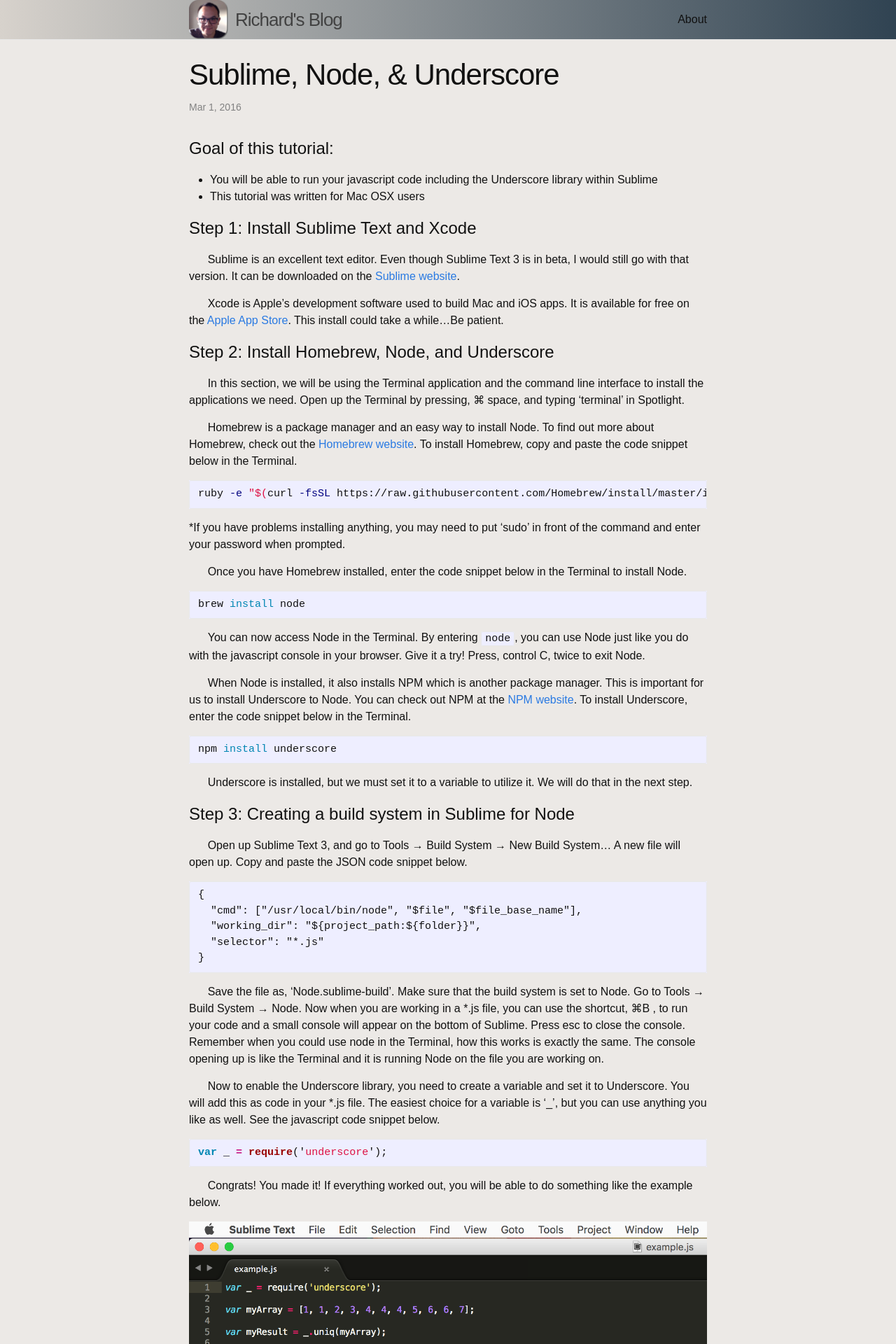
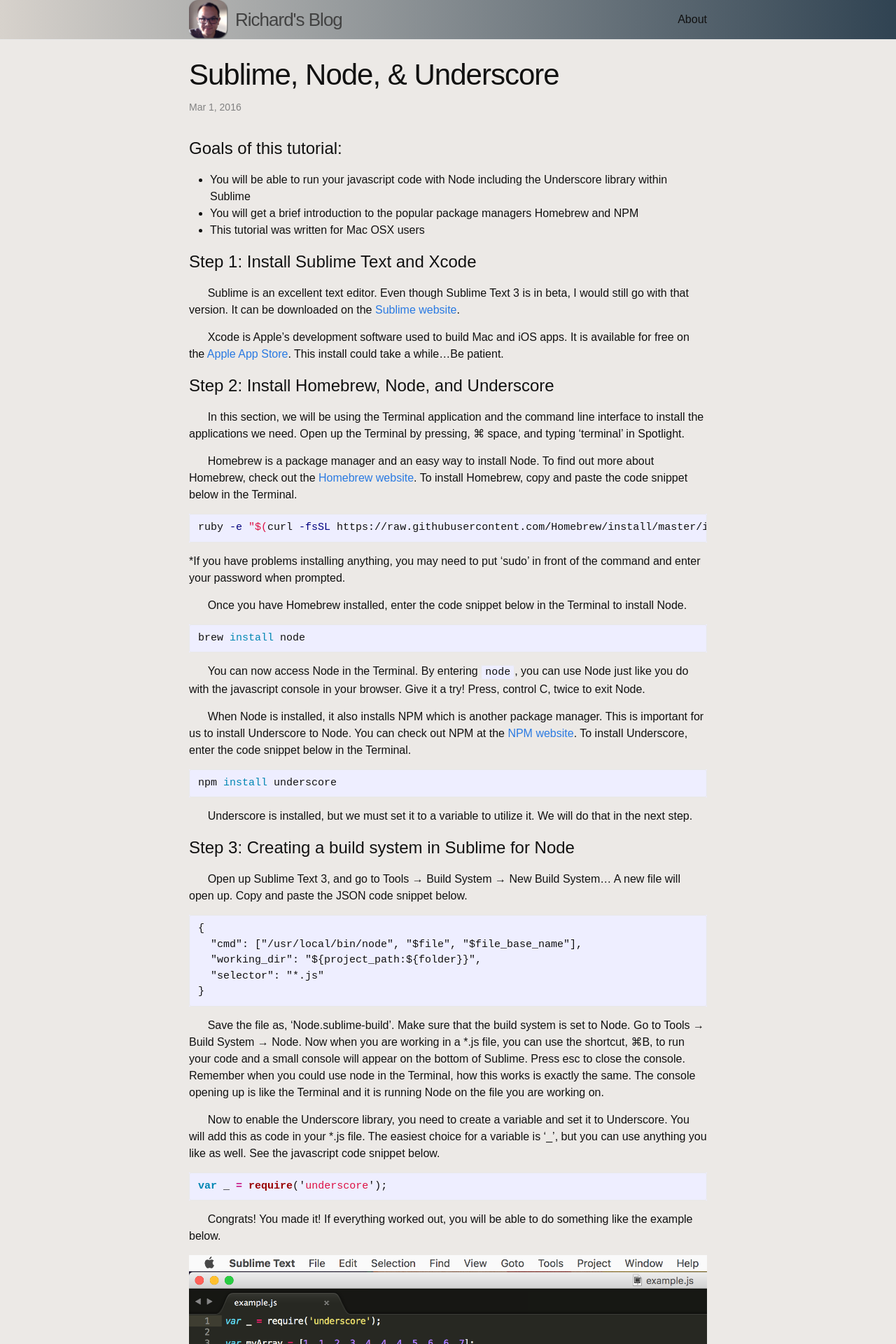
Before and after one commit to richHong/richHong.github.io, a Jekyll site: the page built from _posts/2016-03-01-sublime.md, in a window 1280 px wide. Shown: the top 1920 px of the page at 70% size. Built offline with Jekyll 4.4.1, drawn with Linux system fonts in a browser that asks for light colours; comment, search, counter and statistics services are not loaded.

Commit message:
edited sublime

````diff
--- a/_posts/2016-03-01-sublime.md
+++ b/_posts/2016-03-01-sublime.md
@@ -5,8 +5,9 @@
 categories: sublime
 ---
 
-# Goal of this tutorial:
-* You will be able to run your javascript code including the Underscore library within Sublime
+# Goals of this tutorial:
+* You will be able to run your javascript code with Node including the Underscore library within Sublime
+* You will get a brief introduction to the popular package managers Homebrew and NPM
 * This tutorial was written for Mac OSX users
 
 # Step 1: Install Sublime Text and Xcode
@@ -53,7 +54,7 @@
 }
 ```
 
-&nbsp;&nbsp;&nbsp;&nbsp;&nbsp;&nbsp;Save the file as, 'Node.sublime-build'. Make sure that the build system is set to Node. Go to Tools → Build System → Node. Now when you are working in a *.js file, you can use the shortcut, ⌘B , to run your code and a small console will appear on the bottom of Sublime. Press esc to close the console. Remember when you could use node in the Terminal, how this works is exactly the same. The console opening up is like the Terminal and it is running Node on the file you are working on.
+&nbsp;&nbsp;&nbsp;&nbsp;&nbsp;&nbsp;Save the file as, 'Node.sublime-build'. Make sure that the build system is set to Node. Go to Tools → Build System → Node. Now when you are working in a *.js file, you can use the shortcut, ⌘B, to run your code and a small console will appear on the bottom of Sublime. Press esc to close the console. Remember when you could use node in the Terminal, how this works is exactly the same. The console opening up is like the Terminal and it is running Node on the file you are working on.
 
 &nbsp;&nbsp;&nbsp;&nbsp;&nbsp;&nbsp;Now to enable the Underscore library, you need to create a variable and set it to Underscore. You will add this as code in your *.js file. The easiest choice for a variable is '_', but you can use anything you like as well. See the javascript code snippet below.
 
````
